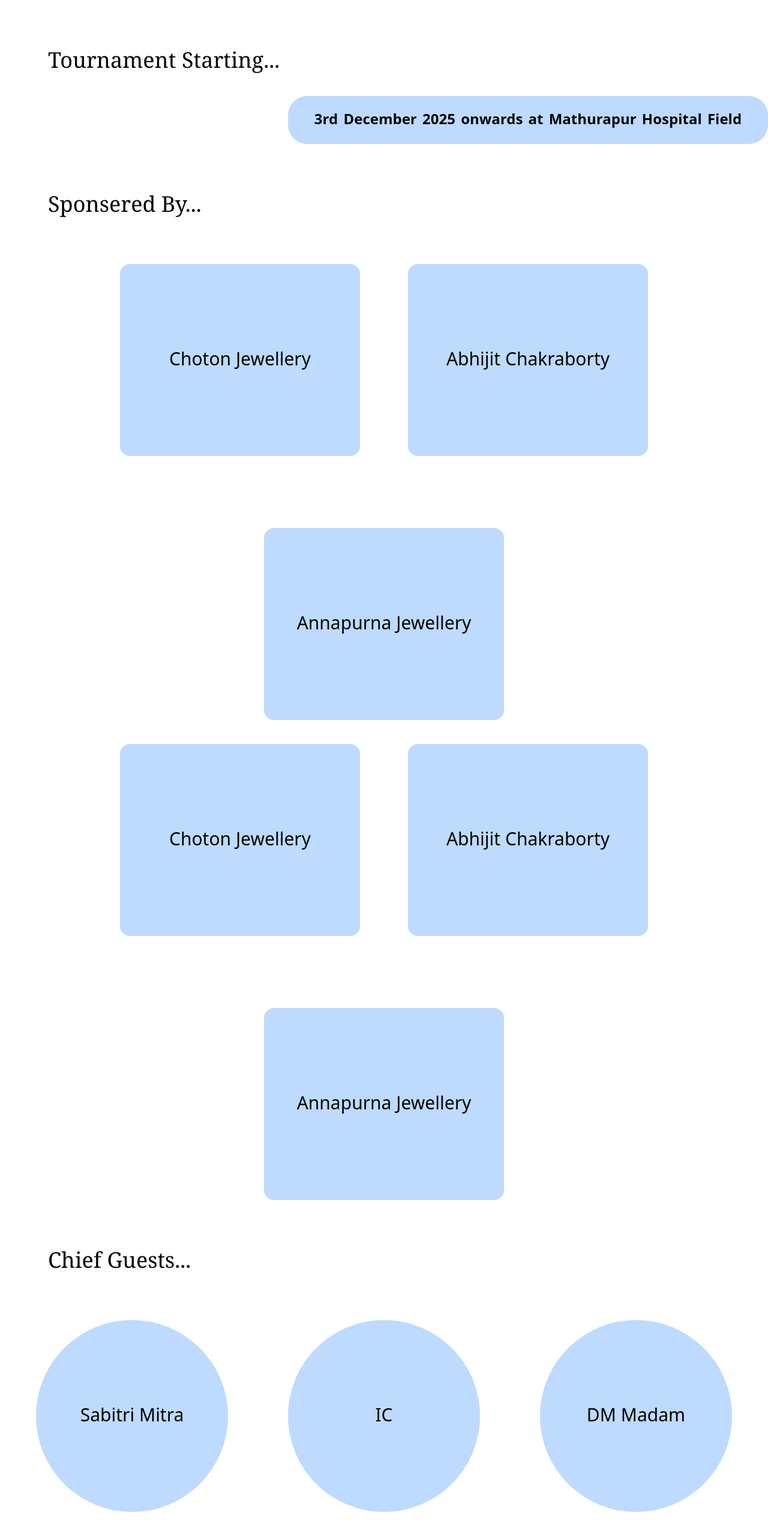
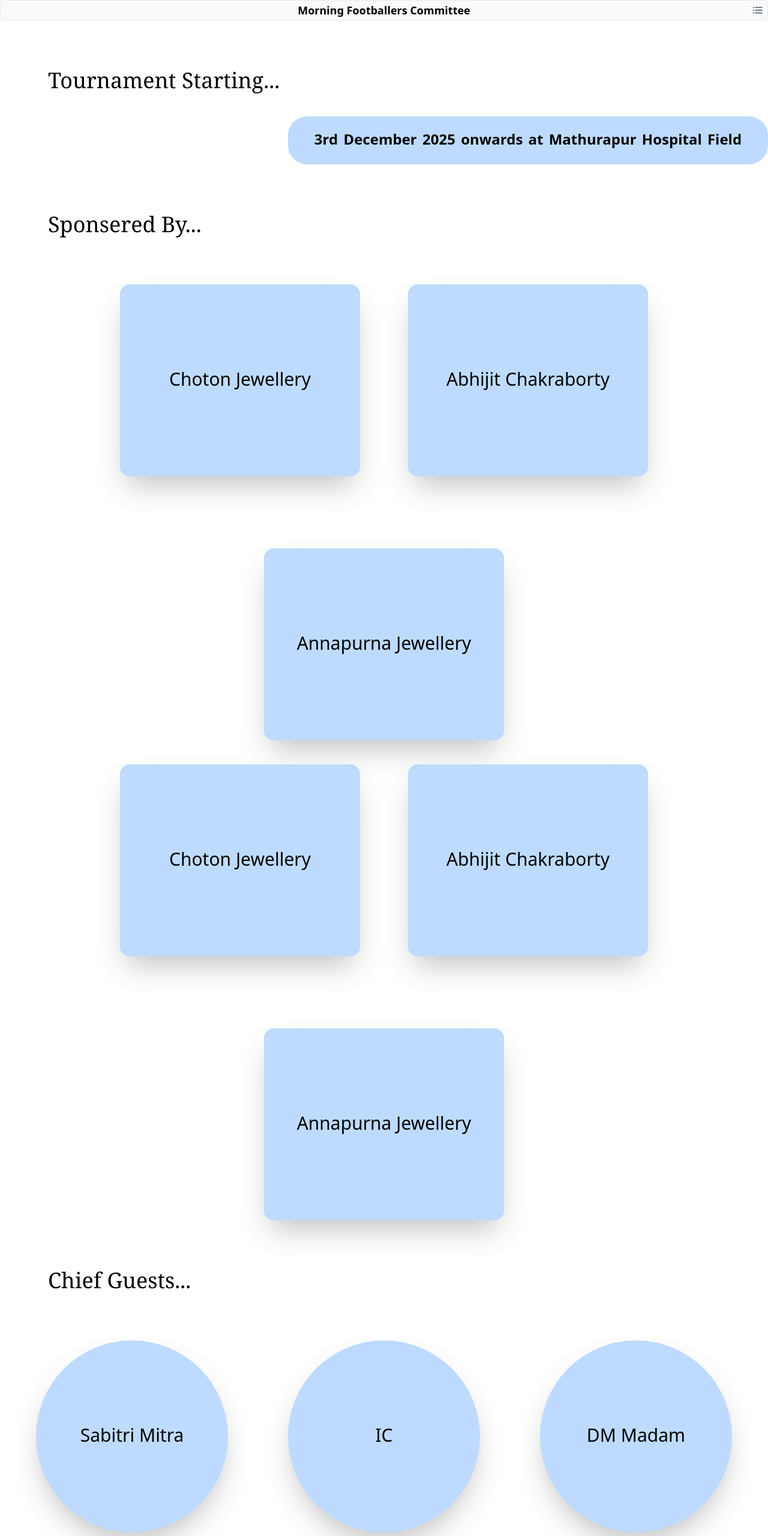
Before and after one commit to DEBAYUDHCHAKRABORTY/FOOTBALL-TR-oneO8, a React (Vite) app in the folder FOOTBALL_TOURNAMENT/: page / in a window 1280 px wide. Shown: the top 2560 px of the page at 60% size. Built offline with nearby package versions, Linux system fonts and the light colour scheme.

Commit message:
Feature/body czar (#5)
* folders created

* route file added

* body demo done

```diff
--- a/FOOTBALL_TOURNAMENT/src/App.jsx
+++ b/FOOTBALL_TOURNAMENT/src/App.jsx
@@ -4,12 +4,12 @@ import viteLogo from '/vite.svg'
 import Navbar from './components/navbar'
 import './App.css'
 import Cards from './components/card'
+import HomePage from './pages/homePage'
 
 function App() {
   return (
     <>
-      <Cards/>
-    <Navbar/>
+      <HomePage/>
     </>
   )
 }
--- a/FOOTBALL_TOURNAMENT/src/components/card.jsx
+++ b/FOOTBALL_TOURNAMENT/src/components/card.jsx
@@ -13,34 +13,34 @@ export default function Cards() {
         <h1 className="text-4xl font-serif">Sponsered By...</h1>
       </div>
       <div className="flex flex-wrap justify-center gap-20 mt-10">
-        <div className="mt-10 rounded-2xl bg-blue-200 w-100 h-80">
+        <div className="mt-10 rounded-2xl bg-blue-200 w-100 h-80 shadow-2xl">
           <h1 className="text-3xl flex justify-center py-35">
             Choton Jewellery
           </h1>
         </div>
-        <div className="mt-10 rounded-2xl bg-blue-200 w-100 h-80">
+        <div className="mt-10 rounded-2xl bg-blue-200 w-100 h-80 shadow-2xl">
           <h1 className="text-3xl flex justify-center py-35">
             Abhijit Chakraborty
           </h1>
         </div>
-        <div className="mt-10 rounded-2xl bg-blue-200 w-100 h-80">
+        <div className="mt-10 rounded-2xl bg-blue-200 w-100 h-80 shadow-2xl">
           <h1 className="text-3xl flex justify-center py-35">
             Annapurna Jewellery
           </h1>
         </div>
       </div>
       <div className="flex flex-wrap justify-center gap-20">
-        <div className="mt-10 rounded-2xl bg-blue-200 w-100 h-80">
+        <div className="mt-10 rounded-2xl bg-blue-200 w-100 h-80 shadow-2xl">
           <h1 className="text-3xl flex justify-center py-35">
             Choton Jewellery
           </h1>
         </div>
-        <div className="mt-10 rounded-2xl bg-blue-200 w-100 h-80">
+        <div className="mt-10 rounded-2xl bg-blue-200 w-100 h-80 shadow-2xl">
           <h1 className="text-3xl flex justify-center py-35">
             Abhijit Chakraborty
           </h1>
         </div>
-        <div className="mt-10 rounded-2xl bg-blue-200 w-100 h-80">
+        <div className="mt-10 rounded-2xl bg-blue-200 w-100 h-80 shadow-2xl">
           <h1 className="text-3xl flex justify-center py-35">
             Annapurna Jewellery
           </h1>
@@ -50,17 +50,17 @@ export default function Cards() {
         <h1 className="text-4xl font-serif">Chief Guests...</h1>
       </div>
       <div className="flex flex-wrap justify-center gap-25 mt-10 mb-10">
-        <div className="mt-10 rounded-full bg-blue-200 w-80 h-80">
+        <div className="mt-10 rounded-full bg-blue-200 w-80 h-80 shadow-2xl">
           <h1 className="text-3xl flex justify-center py-35">
             Sabitri Mitra
           </h1>
         </div>
-        <div className="mt-10 rounded-full bg-blue-200 w-80 h-80">
+        <div className="mt-10 rounded-full bg-blue-200 w-80 h-80 shadow-2xl">
           <h1 className="text-3xl flex justify-center py-35">
             IC
           </h1>
         </div>
-        <div className="mt-10 rounded-full bg-blue-200 w-80 h-80">
+        <div className="mt-10 rounded-full bg-blue-200 w-80 h-80 shadow-2xl">
           <h1 className="text-3xl flex justify-center py-35">
             DM Madam
           </h1>
--- a/FOOTBALL_TOURNAMENT/src/pages/homePage.jsx
+++ b/FOOTBALL_TOURNAMENT/src/pages/homePage.jsx
@@ -0,0 +1,11 @@
+import Cards from "../components/card"
+import Navbar from "../components/navbar"
+
+export default function HomePage(){
+    return(
+        <>
+            <Navbar/>
+            <Cards/>
+        </>
+    )
+}
```
